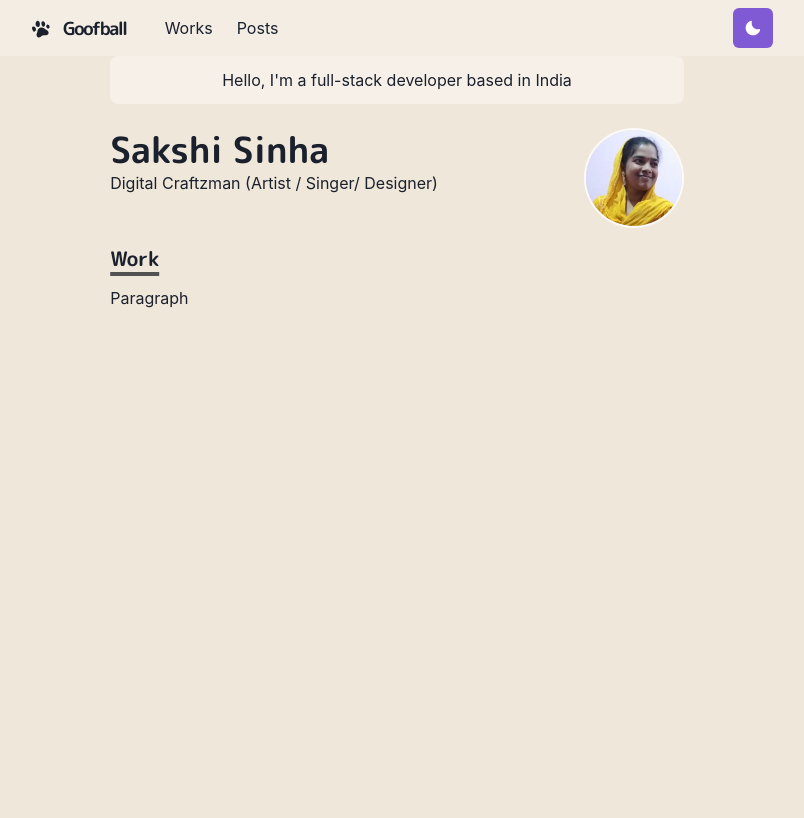
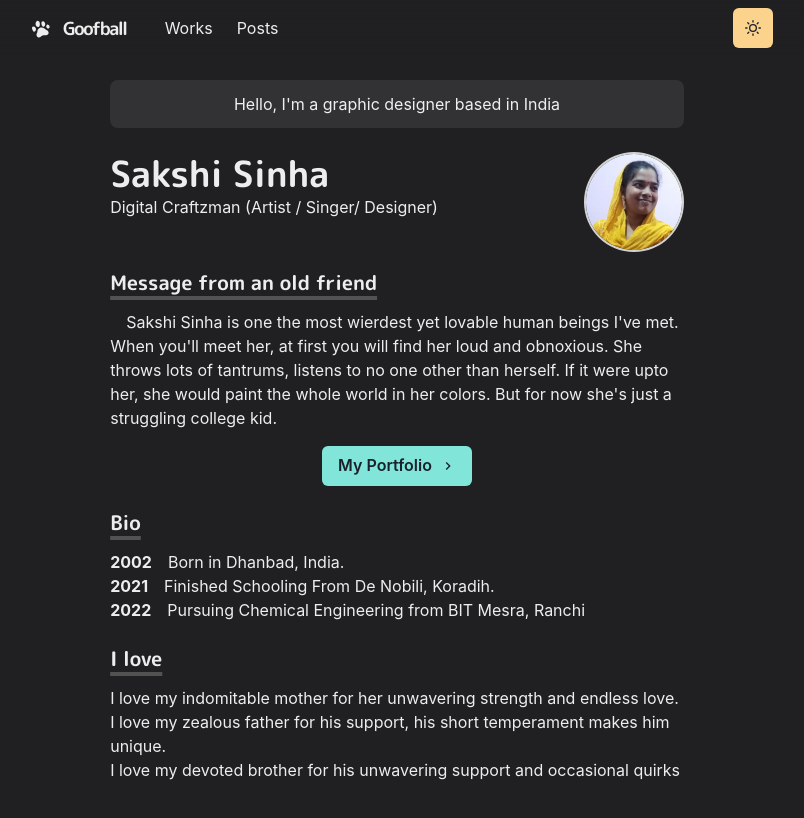
Before and after one commit to Kirito-Excalibur/Portfolio_V2, a Next.js app: page / in a window 1280 px wide. Shown: the top 818 px of the page, without its empty margins (243-1047 px from the left). Built offline with nearby package versions, Linux system fonts and the light colour scheme.

Commit message:
Created work page with grids

```diff
--- /dev/null
+++ b/components/bio.js
@@ -0,0 +1,12 @@
+import { Box } from '@chakra-ui/react'
+import styled from '@emotion/styled'
+
+export const BioSection = styled(Box)`
+  padding-left: 3.4rem;
+  text-indent: -3.4rem;
+`
+
+export const BioYear = styled.span`
+  font-weight: bold;
+  margin-right: 1rem;
+`
--- a/components/navbar.js
+++ b/components/navbar.js
@@ -26,7 +26,10 @@ const LinkItem = ({ href, path, children }) => {
 
   return (
     <Link
+      href={href}
+      as={NextLink}
       p={2}
+      borderRadius="6px"
       bg={active ? 'glassTeal' : undefined}
       color={active ? '#202023' : inactiveColor}
     >
@@ -38,15 +41,13 @@ const LinkItem = ({ href, path, children }) => {
 const Navbar = props => {
   const { path } = props
 
-
-
   return (
     <Box
       position="fixed"
       as="nav"
       w="100%"
       bg={useColorModeValue('#ffffff40', '#20202380')}
-      style={{ backdropFilter: 'blur' }}
+      style={{ backdropFilter: 'blur(10px)' }}
       zIndex={1}
       {...props}
     >
@@ -79,7 +80,7 @@ const Navbar = props => {
         </Stack>
 
         <Box flex={1} align="right">
-        <ThemeToggleButton/>
+          <ThemeToggleButton />
           <Box ml={2} display={{ base: 'inline-block', md: 'none' }}>
             <Menu>
               <MenuButton
@@ -92,13 +93,13 @@ const Navbar = props => {
               <MenuList>
                 <NextLink href="/about" passHref suppressHydrationWarning>
                   <MenuItem as="span">About</MenuItem>
-              </NextLink>
-              <NextLink href="/works" passHref suppressHydrationWarning>
+                </NextLink>
+                <NextLink href="/works" passHref suppressHydrationWarning>
                   <MenuItem as="span">Works</MenuItem>
-              </NextLink>
-              <NextLink href="/posts" passHref suppressHydrationWarning>
+                </NextLink>
+                <NextLink href="/posts" passHref suppressHydrationWarning>
                   <MenuItem as="span">Posts</MenuItem>
-              </NextLink>
+                </NextLink>
               </MenuList>
             </Menu>
           </Box>
--- /dev/null
+++ b/components/paragraph.js
@@ -0,0 +1,8 @@
+import styled from '@emotion/styled'
+
+const Paragraph = styled.p`
+  text-algin: justify;
+  text-indent: 1em;
+`
+
+export default Paragraph
--- a/components/theme-toggle-button.js
+++ b/components/theme-toggle-button.js
@@ -1,16 +1,27 @@
-import {IconButton, useColorMode, useColorModeValue} from '@chakra-ui/react'
-import {SunIcon, MoonIcon} from '@chakra-ui/icons'
+import { AnimatePresence, motion } from 'framer-motion'
+import { IconButton, useColorMode, useColorModeValue } from '@chakra-ui/react'
+import { SunIcon, MoonIcon } from '@chakra-ui/icons'
 
 const ThemeToggleButton = () => {
-    const {toggleColorMode} = useColorMode()
+  const { toggleColorMode } = useColorMode()
 
-    return (
+  return (
+    <AnimatePresence mode="wait" initial={false}>
+      <motion.div style={{display:'inline-block'}}
+      key={useColorModeValue('light','dark')}
+      initial={{y:-20,opacity:0}}
+      animate={{y:0,opacity:1}}
+      exit={{y:20, opacity:0}}
+      transition={{duration:0.2}}
+      >
         <IconButton
-            aria-label="Toggle dark mode"
-            colorScheme={useColorModeValue('purple', 'orange')}
-            icon={useColorModeValue(<MoonIcon />, <SunIcon />)}
-            onClick={toggleColorMode}
+          aria-label="Toggle theme"
+          colorScheme={useColorModeValue('purple', 'orange')}
+          icon={useColorModeValue(<MoonIcon />, <SunIcon />)}
+          onClick={toggleColorMode}
         />
-    )
+      </motion.div>
+    </AnimatePresence>
+  )
 }
 export default ThemeToggleButton
--- a/lib/theme.js
+++ b/lib/theme.js
@@ -40,8 +40,8 @@ const colors = {
 }
 
 const config = {
-  initialColorMode: 'light',
-  useSystemColorMode: true
+  initialColorMode: 'dark',
+  useSystemColorMode: false
 }
 
 const theme = extendTheme({ config, styles, components, fonts, colors })
--- a/next.config.js
+++ b/next.config.js
@@ -1,3 +1,12 @@
-module.exports={
-    reactStrictMode:true
+module.exports = {
+  reactStrictMode: true,
+  images: {
+    remotePatterns: [
+        {
+          protocol: 'https',
+          hostname: 'mir-s3-cdn-cf.behance.net',
+
+        },
+      ],
+  },
 }
--- a/pages/index.js
+++ b/pages/index.js
@@ -1,13 +1,18 @@
 'use client'
-
 import {
   Container,
   Box,
   Heading,
   Image,
   useColorModeValue,
+  Button,
+  Link,
 } from '@chakra-ui/react'
+import NextLink from 'next/link'
+import { ChevronRightIcon } from '@chakra-ui/icons'
 import Section from '../components/section'
+import Paragraph from '../components/paragraph'
+import { BioSection, BioYear } from '../components/bio'
 const page = () => {
   return (
     <Container>
@@ -16,9 +21,10 @@ const page = () => {
         bg={useColorModeValue('whiteAlpha.500', 'whiteAlpha.200')}
         p={3}
         mb={6}
+        mt={6}
         align="center"
       >
-        <div>Hello, I&apos;m a full-stack developer based in India</div>
+        <div>Hello, I&apos;m a graphic designer based in India</div>
       </Box>
 
       <Box display={{ md: 'flex' }}>
@@ -49,9 +55,56 @@ const page = () => {
       </Box>
       <Section delay={0.1}>
         <Heading as="h3" variant="section-title">
-          Work
+          Message from an old friend
         </Heading>
-        <p>Paragraph</p>
+
+        <Paragraph>
+          Sakshi Sinha is one the most wierdest yet lovable human beings I've
+          met. When you'll meet her, at first you will find her loud and
+          obnoxious. She throws lots of tantrums, listens to no one other than
+          herself. If it were upto her, she would paint the whole world in her
+          colors. But for now she's just a struggling college kid.{' '}
+        </Paragraph>
+        <Box align="center" my={4}>
+          <NextLink href="https://www.behance.net/sakshisinha17" passHref>
+            <Button rightIcon={<ChevronRightIcon />} colorScheme="teal">
+              My Portfolio
+            </Button>
+          </NextLink>
+        </Box>
+      </Section>
+
+      <Section delay={0.2}>
+        <Heading as="h3" variant="section-title">
+          Bio
+        </Heading>
+        <BioSection>
+          <BioYear>2002</BioYear>
+          Born in Dhanbad, India.
+        </BioSection>
+
+        <BioSection>
+          <BioYear>2021</BioYear>
+          Finished Schooling From De Nobili, Koradih.
+        </BioSection>
+
+        <BioSection>
+          <BioYear>2022</BioYear>
+          Pursuing Chemical Engineering from BIT Mesra, Ranchi
+        </BioSection>
+      </Section>
+
+      <Section delay={0.3}>
+        <Heading as="h3" variant="section-title">
+          I love
+        </Heading>
+        I love my indomitable mother for her unwavering strength and endless
+        love.
+        <br />
+        I love my zealous father for his support, his short temperament makes
+        him unique.
+        <br />I love my devoted brother for his unwavering support and
+        occasional quirks
       </Section>
     </Container>
   )
```
Also changed, not shown: components/grid-item.js (added, +55 -0 lines), pages/works.js (added, +69 -0 lines), 1 other file (tests, documents, lock files or other folders).
